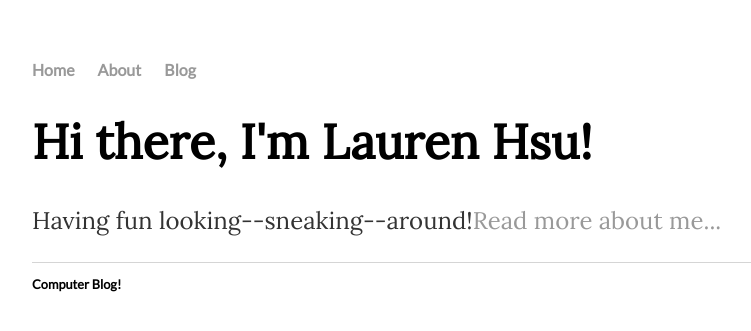
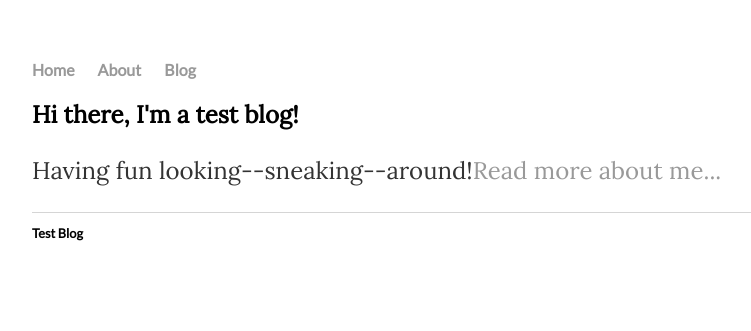
Before and after one commit to lehsu/lehsu.github.io, a Jekyll site: the page built from index.html, in a window 1280 px wide. Shown: the top 331 px of the page, without its empty margins (160-911 px from the left). Built offline with Jekyll 4.4.1, drawn with Linux system fonts in a browser that asks for light colours.

Commit message:
update footer and posts

```diff
--- a/_layouts/default.html
+++ b/_layouts/default.html
@@ -20,7 +20,7 @@
 			</div><!-- /.container -->
 			<footer>
 	    		<ul>
-          Computer Blog!
+          Test Blog
 				</ul>
 			</footer>
 		</body>
--- a/about.html
+++ b/about.html
@@ -4,5 +4,5 @@ title: About
 ---
 <div>
         <h1>Hi there!</h1>
-        <p>Just a student's blog.</p>
+        <p>Just a test blog.</p>
         </div>
--- a/index.html
+++ b/index.html
@@ -1,8 +1,8 @@
 ---
 layout: default
-title: Computer Blog! Welcome!
+title: Hello, world
 ---
     		<div class="blurb">
-        		<h1>Hi there, I'm Lauren Hsu!</h1>
+        		<h2>Hi there, I'm a test blog!</h2>
 				<p>Having fun looking--sneaking--around!<a href="/about">Read more about me...</a></p>
     		</div><!-- /.blurb -->
```
